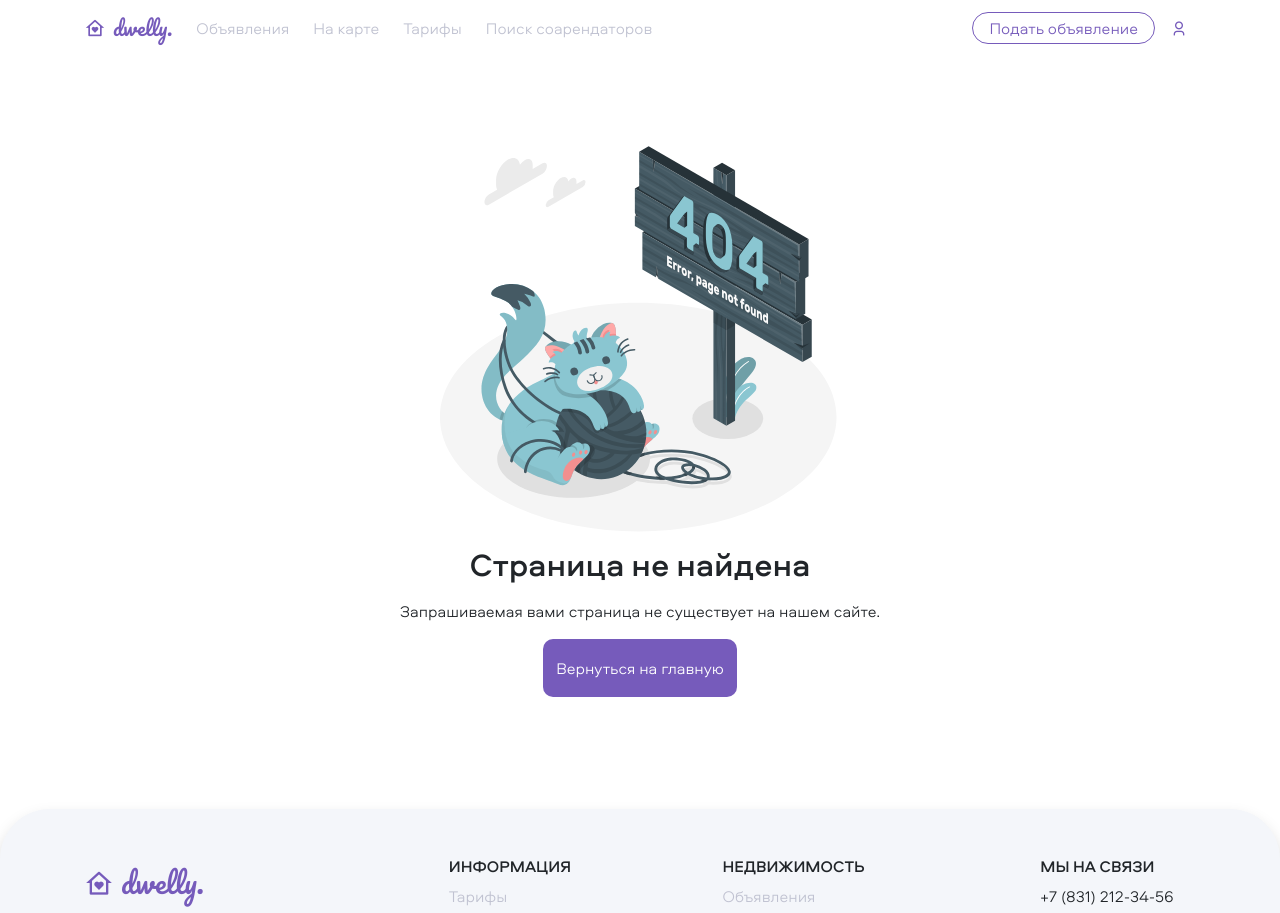
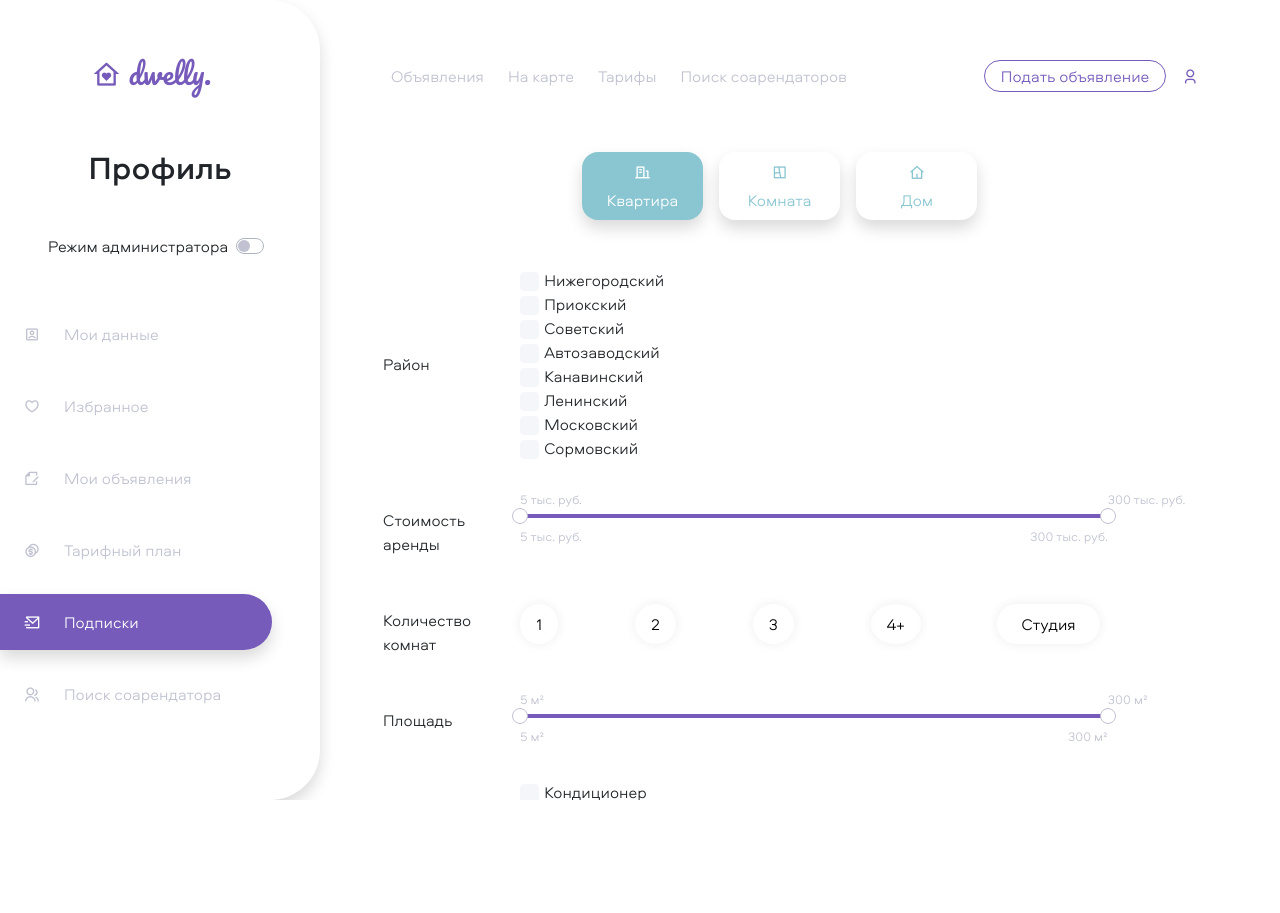
Before and after one commit to honeyshi/RealEstateAgency, a React (Create React App) app: page /profile/create-subscription in a window 1280 px wide. Shown: the top 913 px of the page. After the commit the page ends 800 px from the top, so only its background shows below. Built offline with nearby package versions, Linux system fonts and the light colour scheme; sample sign-in values are in the browser's storage.

Commit message:
Add form for subscription creation

```diff
--- a/src/app/app.tsx
+++ b/src/app/app.tsx
@@ -1,6 +1,7 @@
 import {
   AdminAdvertismentsListPage,
   CreateCoRequestPage,
+  CreateSubscriptionPage,
   EditAdvertismentPage,
   FavouriteAdvertismentsListPage,
   OwnAdvertismentsListPage,
@@ -77,6 +78,11 @@ export const App: React.FC = () => {
       />
       <Route
         exact
+        path="/profile/create-subscription"
+        render={() => <UserProfilePage activeSubPage={<CreateSubscriptionPage />} />}
+      />
+      <Route
+        exact
         path="/profile/admin/advertisments"
         render={() => <UserProfilePage activeSubPage={<AdminAdvertismentsListPage />} />}>
         {currentUserRole === '2' && <Redirect to="/profile/info" />}
--- a/src/app/navbarPages/advertismentsListPage/filters/data.ts
+++ /dev/null
@@ -1,27 +0,0 @@
-export const roomsAmount = [
-  { id: 'studio-room', circle: false, text: 'Студия' },
-  { id: 'one-room', circle: true, text: '1' },
-  { id: 'two-rooms', circle: true, text: '2' },
-  { id: 'three-rooms', circle: true, text: '3' },
-  { id: 'four-rooms', circle: true, text: '4' },
-  { id: 'five-rooms', circle: true, text: '5' },
-  { id: 'six-rooms', circle: true, text: '6+' },
-];
-
-export const facilityOptions = [
-  { id: 'filter-conditioner', text: 'Кондиционер', value: '0' },
-  { id: 'filter-fridge', text: 'Холодильник', value: '1' },
-  { id: 'filter-tv', text: 'Телевизор', value: '2' },
-  { id: 'filter-microwave', text: 'Микроволновка', value: '3' },
-  { id: 'filter-dishwasher', text: 'Посудомоечная машина', value: '4' },
-  { id: 'filter-washer', text: 'Стиральная машина', value: '5' },
-  { id: 'filter-internet', text: 'Интернет', value: '6' },
-  { id: 'filter-with-furniture', text: 'С мебелью', value: '7' },
-];
-
-export const livingRules = [
-  { id: 'filter-with-kids', text: 'Можно с детьми' },
-  { id: 'filter-with-animals', text: 'Можно с животными' },
-  { id: 'filter-without-deposit', text: 'Без залога' },
-  { id: 'filter-only-rent', text: 'Только оплата аренды' },
-];
--- a/src/app/navbarPages/advertismentsListPage/filters/filtersContainer.tsx
+++ b/src/app/navbarPages/advertismentsListPage/filters/filtersContainer.tsx
@@ -1,6 +1,6 @@
 import 'react-input-range/lib/css/index.css';
 
-import { AreaPriceRange, districts, propertyTypes, roomsAmount } from 'data/values';
+import { AreaPriceRange, districts, facilityOptions, livingRules, propertyTypes, roomsAmount } from 'data/values';
 import { Button, CheckBox, CheckboxOption, Flexbox, RemixIcon, TextField } from 'shared/base';
 import React, { useMemo } from 'react';
 import {
@@ -15,7 +15,6 @@ import {
   setSpaceFilter,
   setWithFilter,
 } from 'data/actions';
-import { facilityOptions, livingRules } from './data';
 import { useDispatch, useSelector } from 'react-redux';
 
 import { CheckboxFilter } from 'pageParts/filters';
--- /dev/null
+++ b/src/app/userProfile/createSubscriptionPage.tsx
@@ -0,0 +1,195 @@
+import { AreaPriceRange, districts, facilityOptions, livingRules, propertyTypes, roomsAmount } from 'data/values';
+import { Button, CheckBox, CheckboxOption, Flexbox, RemixIcon, Row } from 'shared/base';
+import InputRange, { Range } from 'react-input-range';
+import React, { useMemo, useState } from 'react';
+
+import { ProfileInfromationRow } from './profileInformationRow';
+import { PropertyType } from 'pageParts/propertyType';
+
+interface Subscription {
+  propertyType: string;
+  districts: number[];
+  rentPayment: Range | number;
+  rooms: string[];
+  space: Range | number;
+  facilities: string[];
+  livingRules: string[];
+}
+
+const initialState: Subscription = {
+  propertyType: '1',
+  districts: [],
+  rentPayment: { min: AreaPriceRange.min, max: AreaPriceRange.max },
+  rooms: [],
+  space: { min: AreaPriceRange.min, max: AreaPriceRange.max },
+  facilities: [],
+  livingRules: [],
+};
+
+export const CreateSubscriptionPage: React.FC = () => {
+  const [form, setForm] = useState<Subscription>(initialState);
+
+  const propertyTypeItemComponents = useMemo(() => {
+    const propertyTypeItems = propertyTypes.map((propertyType) => {
+      return (
+        <PropertyType
+          text={propertyType.text}
+          active={propertyType.value === form.propertyType}
+          onClick={() => setForm({ ...form, propertyType: propertyType.value })}
+          key={propertyType.id}>
+          <RemixIcon name={propertyType.iconName} />
+        </PropertyType>
+      );
+    });
+    return propertyTypeItems;
+  }, [form]);
+
+  const districtItemComponents = useMemo(() => {
+    const districtItems = districts.map((district) => {
+      return (
+        <CheckBox
+          name={district}
+          value={form.districts.includes(districts.indexOf(district))}
+          onChange={(value) =>
+            value
+              ? setForm({ ...form, districts: form.districts.concat(districts.indexOf(district)) })
+              : setForm({
+                  ...form,
+                  districts: form.districts.filter((selectedDistrict) => {
+                    return selectedDistrict !== districts.indexOf(district);
+                  }),
+                })
+          }
+          key={district}>
+          {district}
+        </CheckBox>
+      );
+    });
+    return districtItems;
+  }, [form]);
+
+  const roomItemComponents = useMemo(() => {
+    const roomItems = roomsAmount.map((room) => {
+      return (
+        <CheckboxOption
+          circle={room.circle}
+          selected={form.rooms.includes(room.value)}
+          onClick={() =>
+            form.rooms.includes(room.value)
+              ? setForm({
+                  ...form,
+                  rooms: form.rooms.filter((selectedRoom) => {
+                    return selectedRoom !== room.value;
+                  }),
+                })
+              : setForm({
+                  ...form,
+                  rooms: form.rooms.concat(room.value),
+                })
+          }
+          key={room.id}
+          mr="2"
+          mb="3">
+          {room.text}
+        </CheckboxOption>
+      );
+    });
+    return roomItems;
+  }, [form]);
+
+  const facilitiesItemComponents = useMemo(() => {
+    const facilityItems = facilityOptions.map((facility) => {
+      return (
+        <CheckBox
+          name={facility.id}
+          value={form.facilities.includes(facility.value)}
+          onChange={(value) =>
+            value
+              ? setForm({ ...form, facilities: form.facilities.concat(facility.value) })
+              : setForm({
+                  ...form,
+                  facilities: form.facilities.filter((selectedFacility) => {
+                    return selectedFacility !== facility.value;
+                  }),
+                })
+          }
+          key={facility.id}>
+          {facility.text}
+        </CheckBox>
+      );
+    });
+    return facilityItems;
+  }, [form]);
+
+  const livingRulesItemComponents = useMemo(() => {
+    const livingRulesItems = livingRules.map((livingRule) => {
+      return (
+        <CheckBox
+          name={livingRule.id}
+          value={form.livingRules.includes(livingRule.id)}
+          onChange={(value) =>
+            value
+              ? setForm({ ...form, livingRules: form.livingRules.concat(livingRule.id) })
+              : setForm({
+                  ...form,
+                  livingRules: form.livingRules.filter((selectedLivingRule) => {
+                    return selectedLivingRule !== livingRule.id;
+                  }),
+                })
+          }
+          key={livingRule.id}>
+          {livingRule.text}
+        </CheckBox>
+      );
+    });
+    return livingRulesItems;
+  }, [form]);
+
+  return (
+    <>
+      <Row justifyContent="center" mt="5" mb="4" w="100">
+        <Flexbox justifyContent="between" w="50">
+          {propertyTypeItemComponents}
+        </Flexbox>
+      </Row>
+      <ProfileInfromationRow label="Район">{districtItemComponents}</ProfileInfromationRow>
+      <ProfileInfromationRow label="Стоимость аренды">
+        <InputRange
+          formatLabel={(value) => `${value} тыс. руб.`}
+          maxValue={AreaPriceRange.max}
+          minValue={AreaPriceRange.min}
+          value={form.rentPayment}
+          step={5}
+          onChange={(value) => setForm({ ...form, rentPayment: value })}
+        />
+      </ProfileInfromationRow>
+      {form.propertyType !== '2' && ( // room doesn't have rooms amount and house can not be studio
+        <ProfileInfromationRow label="Количество комнат">
+          <Flexbox justifyContent="between">
+            {form.propertyType === '0' ? roomItemComponents.slice(0, -1) : roomItemComponents}
+          </Flexbox>
+        </ProfileInfromationRow>
+      )}
+      <ProfileInfromationRow label="Площадь">
+        <InputRange
+          formatLabel={(value) => `${value} м²`}
+          maxValue={AreaPriceRange.max}
+          minValue={AreaPriceRange.min}
+          value={form.space}
+          step={5}
+          onChange={(value) => setForm({ ...form, space: value })}
+        />
+      </ProfileInfromationRow>
+      <ProfileInfromationRow label="Удобства">{facilitiesItemComponents}</ProfileInfromationRow>
+      <ProfileInfromationRow label="Условия проживания">{livingRulesItemComponents}</ProfileInfromationRow>
+      <ProfileInfromationRow label="">
+        <Row alignItems="center">
+          <Button primary>Сохранить</Button>
+          <Button secondary ml="5" onClick={() => setForm(initialState)}>
+            Отменить
+          </Button>
+        </Row>
+      </ProfileInfromationRow>
+    </>
+  );
+};
--- a/src/app/userProfile/index.ts
+++ b/src/app/userProfile/index.ts
@@ -1,5 +1,6 @@
 export { AdminAdvertismentsListPage } from './adminAdvertismentsListPage';
 export { CreateCoRequestPage } from './createCoRequestPage';
+export { CreateSubscriptionPage } from './createSubscriptionPage';
 export { EditAdvertismentPage } from './editAdvertismentPage';
 export { FavouriteAdvertismentsListPage } from './favouriteAdvertismentListPage';
 export { OwnAdvertismentsListPage } from './ownAdvertismentsListPage';
--- a/src/app/userProfile/profileInformationRow.tsx
+++ b/src/app/userProfile/profileInformationRow.tsx
@@ -4,7 +4,7 @@ import React from 'react';
 
 export const ProfileInfromationRow: React.FC<{ row?: boolean; label: string }> = ({ row, label, children }) => {
   return (
-    <Row mt="5" mb="4">
+    <Row mt="5" mb="4" w="100">
       <Column size={2} flex className="align-items-center">
         <TextField tag="span">{label}</TextField>
       </Column>
--- a/src/app/userProfile/userProfilePage.tsx
+++ b/src/app/userProfile/userProfilePage.tsx
@@ -10,6 +10,7 @@ enum PagesLink {
   Information = '/profile/info',
   OwnAdvertisments = '/profile/my-advertisments',
   FavouriteAdvertisments = '/profile/favourite-advertisments',
+  CreateSubscription = '/profile/create-subscription',
   OwnCoRequest = '/profile/my-cotenant-request',
   AdminAdvertisments = '/profile/admin/advertisments',
   CreateCoRequest = '/profile/create-cotenant-request',
@@ -73,7 +74,7 @@ export const UserProfilePage: React.FC<{ activeSubPage: JSX.Element }> = ({ acti
                 { iconName: 'heart-3', header: 'Избранное', link: PagesLink.FavouriteAdvertisments },
                 { iconName: 'file-edit', header: 'Мои объявления', link: PagesLink.OwnAdvertisments },
                 { iconName: 'coins', header: 'Тарифный план', link: 'PagesLink.Information' },
-                { iconName: 'mail-send', header: 'Подписки', link: 'PagesLink.Information ' },
+                { iconName: 'mail-send', header: 'Подписки', link: PagesLink.CreateSubscription },
                 { iconName: 'group', header: 'Поиск соарендатора', link: PagesLink.OwnCoRequest },
               ]}
             />
--- a/src/data/values.ts
+++ b/src/data/values.ts
@@ -40,6 +40,24 @@ export const roomsAmount = [
   { id: 'three-rooms', circle: true, text: '3', value: '3' },
   { id: 'four-rooms', circle: true, text: '4+', value: '4' },
   { id: 'studio-room', circle: false, text: 'Студия', value: '0' },
+];
+
+export const facilityOptions = [
+  { id: 'filter-conditioner', text: 'Кондиционер', value: '0' },
+  { id: 'filter-fridge', text: 'Холодильник', value: '1' },
+  { id: 'filter-tv', text: 'Телевизор', value: '2' },
+  { id: 'filter-microwave', text: 'Микроволновка', value: '3' },
+  { id: 'filter-dishwasher', text: 'Посудомоечная машина', value: '4' },
+  { id: 'filter-washer', text: 'Стиральная машина', value: '5' },
+  { id: 'filter-internet', text: 'Интернет', value: '6' },
+  { id: 'filter-with-furniture', text: 'С мебелью', value: '7' },
+];
+
+export const livingRules = [
+  { id: 'filter-with-kids', text: 'Можно с детьми' },
+  { id: 'filter-with-animals', text: 'Можно с животными' },
+  { id: 'filter-without-deposit', text: 'Без залога' },
+  { id: 'filter-only-rent', text: 'Только оплата аренды' },
 ];
 
 export const amountAdvertismentOnPage = 10;
--- a/src/shared/base/row.tsx
+++ b/src/shared/base/row.tsx
@@ -1,9 +1,10 @@
+import { SizeProps, propsToSize } from './utils/sizeUtil';
+import { SpaceProps, propsToSpace } from './utils/spaceUtil';
+
 import React from 'react';
 import classNames from 'classnames';
 
-import { SpaceProps, propsToSpace } from './utils/spaceUtil';
-
-interface Props extends SpaceProps {
+interface Props extends SpaceProps, SizeProps {
   tag?: React.ElementType;
   className?: string;
   justifyContent?: 'start' | 'end' | 'center' | 'between' | 'around';
@@ -25,6 +26,7 @@ export const Row: React.FC<Props> = ({
       [`align-items-md-${alignItems}`]: alignItems != null,
     },
     propsToSpace(other),
+    propsToSize(other),
     className
   );
   return (
```
